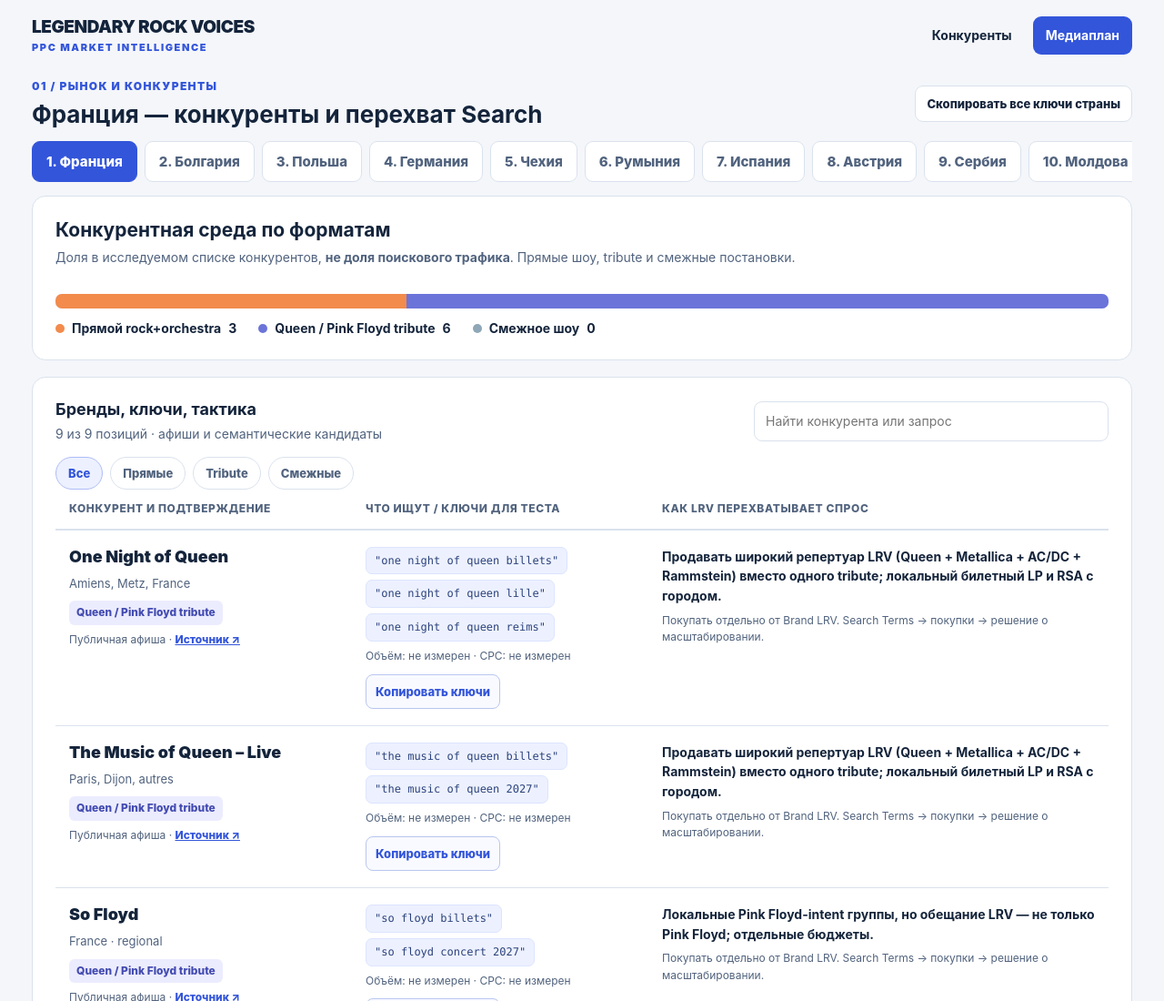
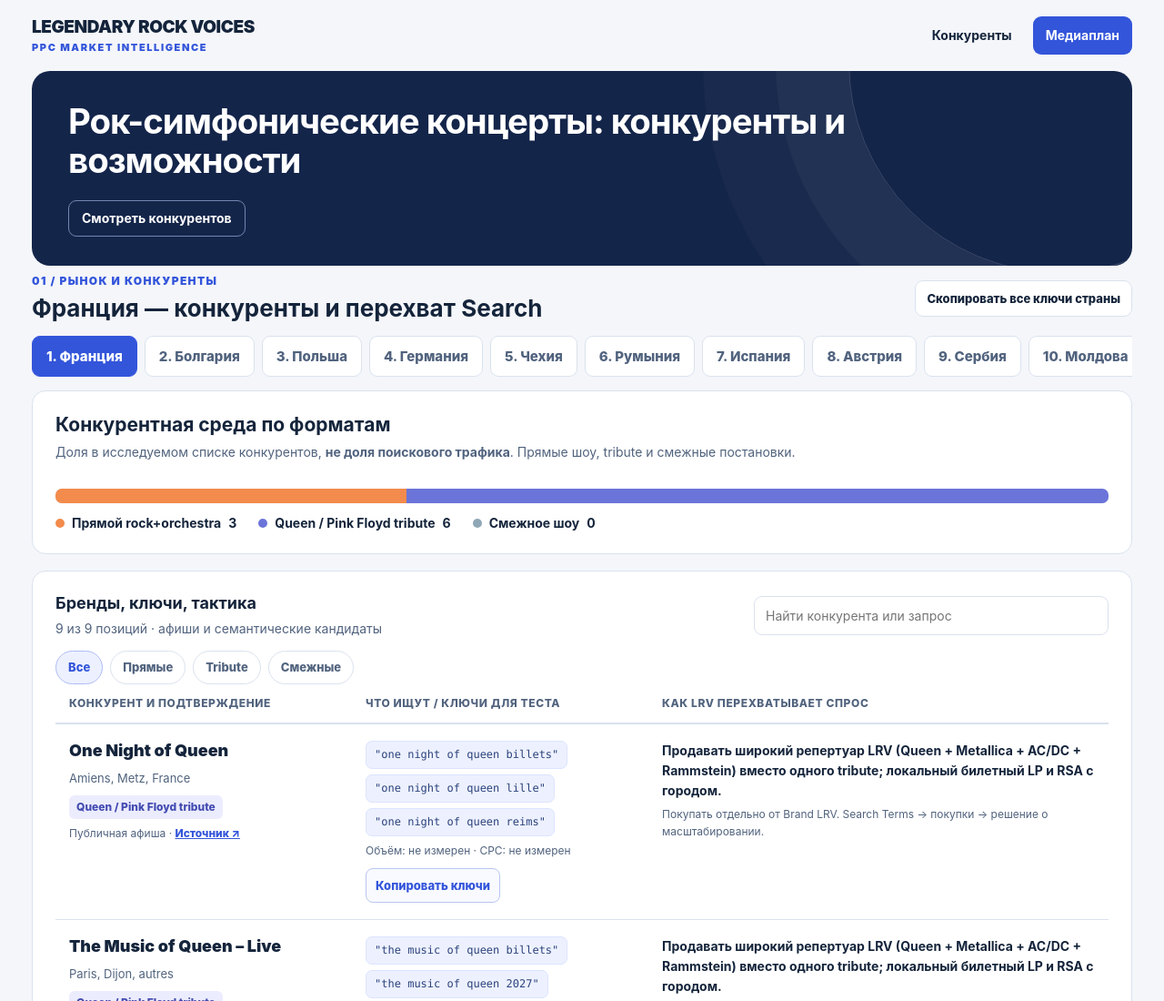
Before and after one commit to Sydhartha88/LRV_EUROPE, a plain HTML site: page legendary-rock-voices-dashboard.html in a window 1280 px wide. Shown: the top 1100 px of the page at 91% size. Drawn offline with Linux system fonts and the light colour scheme.

Commit message:
Restore blue hero header with concise title and single competitor CTA; keep counters and excess copy removed

```diff
--- a/legendary-rock-voices-dashboard.html
+++ b/legendary-rock-voices-dashboard.html
@@ -3,7 +3,7 @@
 :root{--bg:#f4f6fa;--card:#fff;--ink:#14243b;--muted:#51637e;--line:#dae2ed;--primary:#3355da;--soft:#edf1ff;--orange:#f28b4c;--orange-soft:#fff0e6;--green:#10765a;--green-soft:#e8f6ee;--red:#a94c55;--slate:#edf1f6}
 *{box-sizing:border-box}html{scroll-behavior:smooth}body{background:var(--bg);color:var(--ink);margin:0;font:16px/1.55 Inter,system-ui,-apple-system,Segoe UI,sans-serif}button,input,select{font:inherit}button{cursor:pointer}a{color:var(--primary)}a:focus-visible,button:focus-visible,input:focus-visible,select:focus-visible{outline:3px solid var(--primary);outline-offset:3px}h1,h2,h3,p{margin-top:0}h1{font-size:clamp(30px,3vw,43px);line-height:1.12;letter-spacing:-1px;margin-bottom:14px}h2{font-size:26px;line-height:1.24;margin-bottom:8px}h3{font-size:18px;line-height:1.35;margin-bottom:6px}p{margin-bottom:12px}
 .shell{max-width:1510px;margin:auto;padding:0 35px 85px}.topbar{height:78px;display:flex;align-items:center;justify-content:space-between;gap:20px}.logo{font-weight:900;line-height:1.15;font-size:19px;letter-spacing:-.45px}.logo span{display:block;color:var(--primary);font-size:11px;letter-spacing:1.6px;margin-top:5px}.toplinks{display:flex;align-items:center;gap:9px}.toplinks a{display:inline-block;padding:10px 14px;text-decoration:none;font-weight:750;color:var(--ink);font-size:14px;border-radius:9px}.toplinks a:hover{background:var(--soft);color:var(--primary)}.toplinks .pill{background:var(--primary);color:#fff}.toplinks .pill:hover{color:#fff;background:#203fae}
-.hero{background:#14254a;border-radius:20px;padding:34px 40px 32px;color:white;overflow:hidden;position:relative}.hero:after{content:"";position:absolute;border-radius:100%;width:460px;height:460px;top:-240px;right:-150px;border:1px solid rgba(255,255,255,.16);box-shadow:0 0 0 80px rgba(255,255,255,.035),0 0 0 160px rgba(255,255,255,.025);pointer-events:none}.hero>*{position:relative;z-index:1}.eyebrow{color:#aabfff;letter-spacing:1.8px;font-size:12px;font-weight:850;text-transform:uppercase;margin:0 0 9px}.hero h1{max-width:880px}.hero p{font-size:17px;color:#d9e4ff;max-width:920px;margin-bottom:0}.herofoot{display:flex;align-items:center;gap:9px;flex-wrap:wrap;margin-top:22px}.herofoot a{color:#fff;text-decoration:none;border:1px solid #7186b0;border-radius:9px;padding:8px 14px;font-weight:750;font-size:14px}.herofoot a:hover{background:#2a4074}.herofoot small{color:#b9c9e8;font-size:12px}
+.hero{background:#14254a;border-radius:20px;padding:34px 40px 32px;color:white;overflow:hidden;position:relative}.hero:after{content:"";position:absolute;border-radius:100%;width:460px;height:460px;top:-240px;right:-150px;border:1px solid rgba(255,255,255,.16);box-shadow:0 0 0 80px rgba(255,255,255,.035),0 0 0 160px rgba(255,255,255,.025);pointer-events:none}.hero>*{position:relative;z-index:1}.eyebrow{color:#aabfff;letter-spacing:1.8px;font-size:12px;font-weight:850;text-transform:uppercase;margin:0 0 9px}.hero h1{max-width:880px;margin-bottom:0}.hero p{font-size:17px;color:#d9e4ff;max-width:920px;margin-bottom:0}.herofoot{display:flex;align-items:center;gap:9px;flex-wrap:wrap;margin-top:22px}.herofoot a{color:#fff;text-decoration:none;border:1px solid #7186b0;border-radius:9px;padding:8px 14px;font-weight:750;font-size:14px}.herofoot a:hover{background:#2a4074}.herofoot small{color:#b9c9e8;font-size:12px}
 .notice{display:flex;align-items:start;gap:12px;background:#fff9eb;border:1px solid #eed9a4;border-radius:12px;padding:14px 18px;margin:18px 0 24px;color:#604915}.notice strong{font-weight:800}.notice p{margin:0;font-size:14px}.notice .symbol{font-weight:900;font-size:20px;color:#b87714}
 .country-head{display:flex;align-items:center;justify-content:space-between;gap:20px;flex-wrap:wrap;margin-bottom:14px}.sectionlabel{font-size:12px;color:var(--primary);letter-spacing:1.35px;font-weight:900;text-transform:uppercase;margin-bottom:5px}.sectionintro{color:var(--muted);font-size:15px;margin:3px 0 0}.country-head h2{margin-bottom:0}
 .country-tabs{display:flex;gap:8px;overflow-x:auto;padding:0 0 15px;scrollbar-width:thin}.country-tab{white-space:nowrap;background:var(--card);color:var(--muted);border:1px solid var(--line);border-radius:9px;padding:10px 15px;font-size:15px;font-weight:800}.country-tab.active{background:var(--primary);border-color:var(--primary);color:#fff}.country-tab:hover{border-color:var(--primary)}
@@ -65,6 +65,10 @@
 @media(max-width:700px){.marketDepth{grid-template-columns:1fr}.depthBarRow{grid-template-columns:96px minmax(70px,1fr) 70px}.forecastKpis{grid-template-columns:repeat(2,minmax(0,1fr))}.splitHeader{display:none}.splitDetail{display:block;padding:16px 3px}.splitAllocation{margin:13px 0}.splitAllocation .tinybar{max-width:250px}}
 </style></head>
 <body><div class="shell"><header class="topbar"><div class="logo">LEGENDARY ROCK VOICES<span>PPC MARKET INTELLIGENCE</span></div><nav class="toplinks" aria-label="Навигация"><a href="#competitors">Конкуренты</a><a class="pill" href="#budgets">Медиаплан</a></nav></header>
+<section class="hero" aria-labelledby="heroTitle">
+<h1 id="heroTitle">Рок-симфонические концерты: конкуренты и возможности</h1>
+<div class="herofoot"><a href="#competitors">Смотреть конкурентов</a></div>
+</section>
 <section id="competitors">
 <div class="country-head"><div><div class="sectionlabel">01 / Рынок и конкуренты</div><h2 id="countryTitle">Франция — кого перехватывать</h2></div><button class="smallbutton" id="copyCountry">Скопировать все ключи страны</button></div>
 <div class="country-tabs" id="countryTabs"></div>
```
